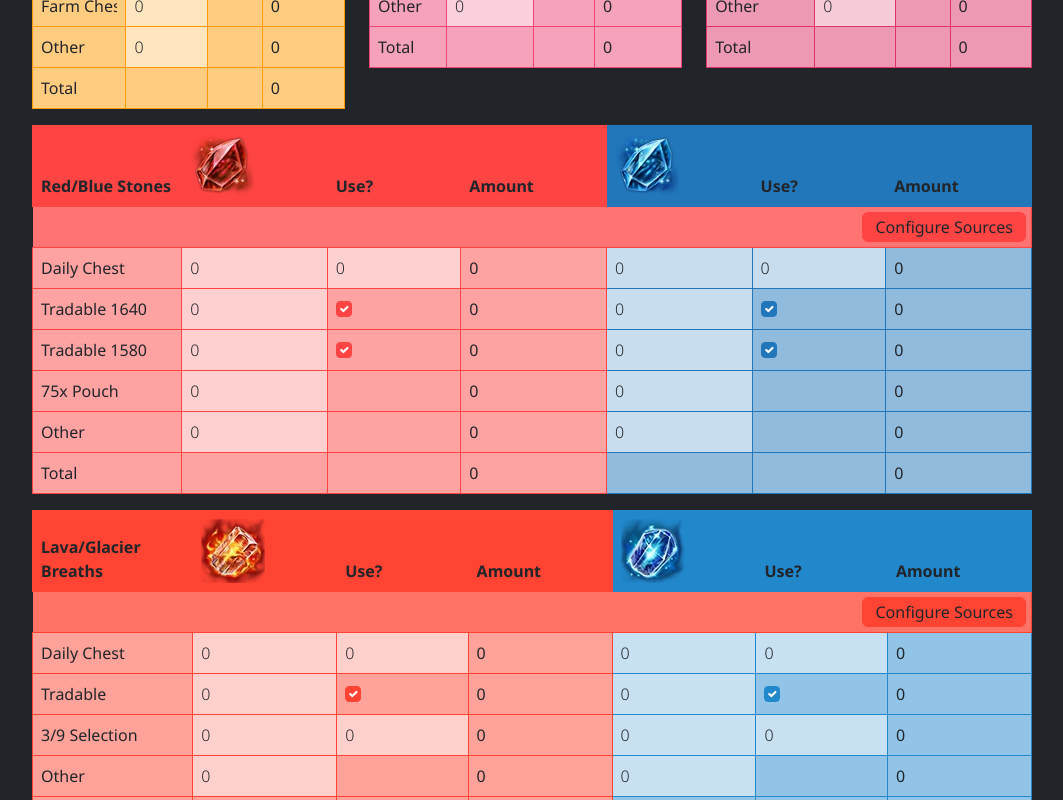
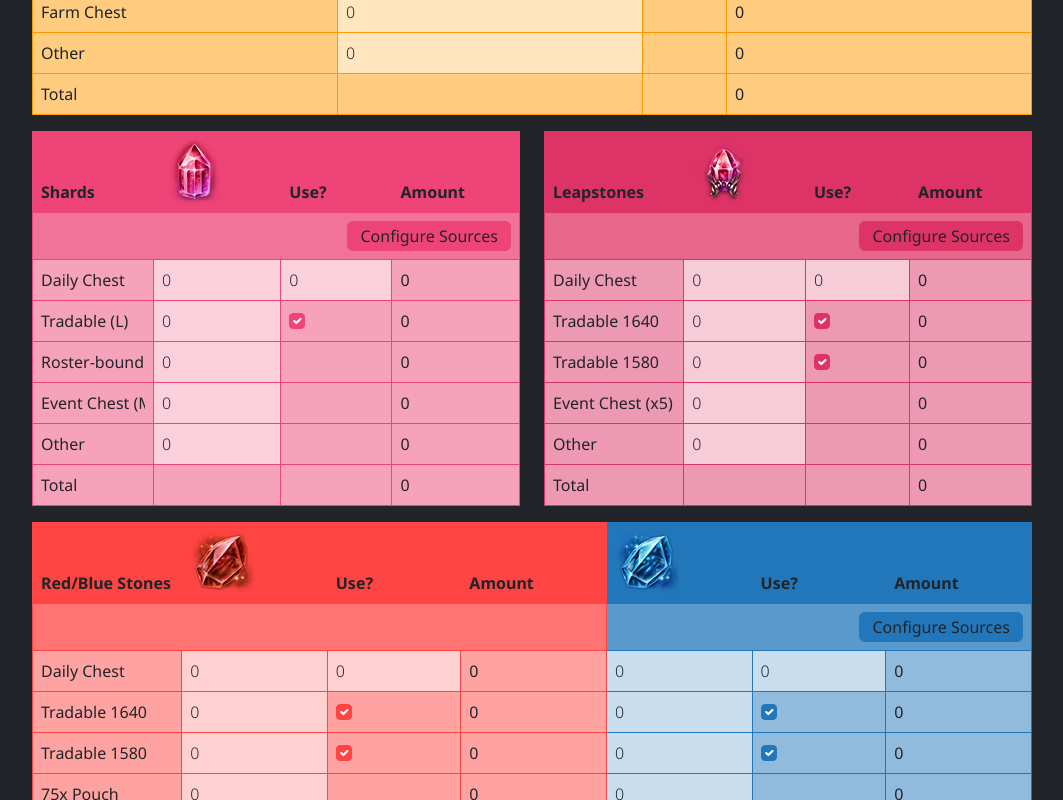
Before and after one commit to md842/loa-planner, a React (Vite) app: page / in a window 1280 px wide. Shown: the part 740-1540 px from the top of the page, without its empty margins (108-1171 px from the left). Built offline with nearby package versions, Linux system fonts and the light colour scheme.

Commit message:
RosterStorageView synchronized tables
Daily chests selection synchronization between shards and leaps now works with the new selection chest implementation.

Additional improvements to formatting and styling of `RosterStorageView` and `RosterStorageCard`.

```diff
--- a/src/components/core/roster-storage-data.ts
+++ b/src/components/core/roster-storage-data.ts
@@ -24,7 +24,7 @@ const defaultSources: {[index: string]: Source[]} = {
     {id: "Total", qty: [0], amt: [0]}
   ],
   "shards": [
-    {id: "Daily Chest", qty: [0], use: [0], mult: [1000], amt: [0]},
+    {id: "Daily Chest", qty: [0], use: [0, 0], mult: [1000], amt: [0]},
     {id: "Tradable (L)", qty: [0], sel: [true], mult: [3000], amt: [0]},
     {id: "Roster-bound (L)", qty: [0], mult: [3000], amt: [0]},
     {id: "Event Chest (M)", qty: [0], mult: [2000], amt: [0]},
@@ -32,7 +32,7 @@ const defaultSources: {[index: string]: Source[]} = {
     {id: "Total", qty: [0], amt: [0]}
   ],
   "leaps": [
-    {id: "Daily Chest", qty: [0], use: [0], mult: [2], amt: [0]},
+    {id: "Daily Chest", qty: [0], use: [0, 0], mult: [2], amt: [0]},
     {id: "Tradable 1640", qty: [0], sel: [true], amt: [0]},
     {id: "Tradable 1580", qty: [0], sel: [true], div: 5, amt: [0]},
     {id: "Event Chest (x5)", qty: [0], mult: [5], amt: [0]},
--- a/src/components/planner/RosterStorageCard.css
+++ b/src/components/planner/RosterStorageCard.css
@@ -1,8 +1,33 @@
+/* Configure Sources row formatting */
+
+.configure{
+  background-color: color-mix(in srgb, var(--table-color) 75%, white) !important;
+  text-align: right;
+  padding: calc(0.375em - 1px); /* Reduce padding according to button height to maintain row size */
+}
+
+.configure.goal-btns button{
+  background-color: var(--table-color);
+  border: 1px solid var(--table-color);
+  color: #212529; /* Set light mode default text color */
+  margin-left: 0.5em; /* Separate buttons */
+  line-height: 1em; /* Reduce button height to fit in row */
+}
+
 /* Table color formatting */
 
 .mat2{
   background-color: var(--mat2-color) !important; /* Override background color */
   border-color: var(--mat2-color);
+}
+
+.mat2.configure{ /* Sets derived color for section titles */
+  background-color: color-mix(in srgb, var(--mat2-color) 75%, white) !important;
+}
+
+.mat2.configure.goal-btns button{
+  background-color: var(--mat2-color);
+  border: 1px solid var(--mat2-color);
 }
 
 .mat2.read-only{ /* Sets derived color for read-only fields */
--- a/src/components/planner/RosterStorageCard.tsx
+++ b/src/components/planner/RosterStorageCard.tsx
@@ -18,7 +18,7 @@ import Table from 'react-bootstrap/Table';
 /** Props interface for RosterStorageCard. */
 interface RosterStorageCardProps{
   configurable?: boolean; // If defined, this table's sources are configurable.
-  friendlyName: string; // Displayed as the table name (top-left corner)
+  title: string; // Displayed in the top-left corner of the table
   color: string; // The color used for this table
   image: string; // The image used for this table
   mat: keyof Materials; // The material associated with this table
@@ -28,26 +28,15 @@ interface RosterStorageCardProps{
   image2?: string; // The image used for the second material area of this table
   mat2?: keyof Materials; // The second material associated with this table
 
-  // References to parent component state/state setters for synchronized tables
-  /* If defined, this table is a controlled table; its daily chests field is
-     controlled by another table's. setDailyChestQty must not be defined. */
-  dailyChests?: number[];
-  /* If defined, this table is a controlling table; its daily chests field
-     controls another table's. dailyChests must not be defined. */
-  setDailyChestQty?: (qty: number) => void;
-
-  /* The following props must both be defined if either prop above is defined.
-     Signal [true] if daily chests are selected in the controlling table,
-            [false] if daily chests are selected in the controlled table. */
-  dailyChestSel?: boolean[];
-  setDailyChestSel?: (controllingTable: boolean) => void;
+  // If defined, this RosterStorageTable synchronizes with an external table.
+  syncMatIndex?: number; // Index of mat this table represents in the sync pair
 }
 
 /** Constructs the "Goals" section of the parent table. */
 export function RosterStorageCard(props: RosterStorageCardProps): ReactNode{
-  let {configurable, friendlyName, color, image, mat, color2, image2, mat2,
-       dailyChests, setDailyChestQty,
-       dailyChestSel, setDailyChestSel} = props; // Unpack props
+  let {configurable, title, color, image, mat,
+       color2, image2, mat2,
+       syncMatIndex} = props; // Unpack props
 
   // Get const reference to preset sources for this table's material(s)
   const presetSources = getPresetSources(mat);
@@ -72,40 +61,22 @@ export function RosterStorageCard(props: RosterStorageCardProps): ReactNode{
     }
   }, [changed]); // Runs when changed changes, does nothing on mount due to initial state false
 
-  // Daily chest synchronization signal handlers
-  useEffect(() => { // Controlled table quantity update hook
-    if (dailyChests && dailyChests.length){ // Received non-empty signal
-      // console.log("Controlled table", mat, "quantity update hook got signal", dailyChests[0]);
-      setSource(0, 0, dailyChests[0]); // Update source quantity to signal value
-      setChanged(true); // Signal that uncommitted changes are present
-    }
-  }, [dailyChests]); // Runs when dailyChests changes, does nothing on mount due to empty signal
-
-  useEffect(() => { // Controlling/controlled table selected update hook
-    if (dailyChestSel && dailyChestSel.length){ // Received non-empty signal
-      // console.log("Table", mat, "selected update hook", (((setDailyChestQty) && dailyChestSel[0]) || ((!setDailyChestQty) && !dailyChestSel[0])));
-      // Controlling table sets selected == signal, controlled table sets selected == !signal
-      setSource(0, 0, undefined, (((setDailyChestQty) && dailyChestSel[0]) ||
-                                  ((!setDailyChestQty) && !dailyChestSel[0])));
-      setChanged(true);
-    }
-  }, [dailyChestSel]); // Runs when dailyChestSel changes, does nothing on mount due to empty signal
-
   function initTable(): ReactNode[]{ // Table state initializer function
     let table: ReactNode[] = []; // Initialize table
 
     for (let i = 0; i < sources.length; i++){ // Build row for each source
       table.push(
         <SourceRow key={sources[i].id}
-          total={(i == sources.length - 1)} // Last source is total
+          total={i == sources.length - 1} // Last source is total
           src={sources[i]}
+          index={i}
+          combo={mat2 ? true : false}
+          // Parent component state setters
+          setChanged={setChanged}
           setSource={setSource}
-          index={i}
-          combo={(mat2) ? true : false}
-          setChanged={setChanged}
-          dailyChests={dailyChests}
-          setDailyChestQty={setDailyChestQty}
-          setDailyChestSel={setDailyChestSel}
+          // Synchronized table props
+          syncRow={syncMatIndex != null && sources[i].id == "Daily Chest"}
+          syncMatIndex={syncMatIndex}
         />
       );
     }
@@ -118,7 +89,7 @@ export function RosterStorageCard(props: RosterStorageCardProps): ReactNode{
     let src: Source = JSON.parse(JSON.stringify(sources[srcIndex]));
     let total: Source = JSON.parse(JSON.stringify(sources[sources.length - 1]));
 
-    function updateSource(matIndex: number, qty?: number, selected?: boolean, newUse?: number[]): Source{
+    function updateSource(matIndex: number, newUse?: number[]): Source{
       if (qty != null) // If defined, update src.qty
         src.qty[matIndex] = qty;
       if (selected != null) // If defined, update src.use (not selection chest)
@@ -128,14 +99,13 @@ export function RosterStorageCard(props: RosterStorageCardProps): ReactNode{
         if (newUse.length == 2)
           src.use![1] = newUse[1];
       }
-
       total.amt[matIndex] -= src.amt[matIndex]; // Subtract old amount from total
 
       if (src.sel && !src.sel[matIndex]) // Source is inactive
         src.amt[matIndex] = 0; // Set amount to 0
       else{ // Source is active, calculate new src.amt and add to total.amt
         // If src.use is defined, start from src.use, else start from src.qty
-        let amt: number = (src.use) ? Number(src.use![matIndex]) : src.qty[matIndex];
+        let amt: number = (src.use) ? src.use[matIndex] : src.qty[matIndex];
         if (src.div) // Apply floor divisor if present
           amt = Math.floor(amt / src.div);
         if (src.mult) // Apply multiplier if present
@@ -146,11 +116,9 @@ export function RosterStorageCard(props: RosterStorageCardProps): ReactNode{
       return src;
     }
 
-    src = updateSource(matIndex, qty, selected, newUse);
-    if (src.use && src.use.length == 2) // src is a selection chest
-      src = updateSource(matIndex ? 0 : 1, qty);
-
-    console.log("Updated source:", src);
+    src = updateSource(matIndex, newUse);
+    if (src.use && src.amt.length == 2) // src is a selection chest
+      src = updateSource(matIndex ? 0 : 1);
 
     // Update sources state variable
     setSources([
@@ -224,13 +192,14 @@ export function RosterStorageCard(props: RosterStorageCardProps): ReactNode{
         sources[sources.length - 2], // "Other"
         tempTotal // "Total"
       ]);
+      setChanged(true); // Save roster storage data for this mat
       setModalVis(false); // Close modal
     }
 
     return(
       <Modal show={modalVis} centered>
         <Modal.Header>
-          <Modal.Title>Configure Sources of {friendlyName}</Modal.Title>
+          <Modal.Title>Configure Sources of {title}</Modal.Title>
         </Modal.Header>
         <Modal.Body>
           <p>Drag and drop sources to reorder them, or click the trash button to delete them.</p>
@@ -292,7 +261,7 @@ export function RosterStorageCard(props: RosterStorageCardProps): ReactNode{
       <Table hover>
         <thead>
           <tr>
-            <th>{friendlyName}</th>
+            <th>{title}</th>
             <th><img src={image}/></th>
             <th>Use?</th>
             <th>Amount</th>
@@ -303,9 +272,16 @@ export function RosterStorageCard(props: RosterStorageCardProps): ReactNode{
             </>}
           </tr>
           {configurable && <tr>
-            <td className="section-title goal-btns" colSpan={(mat2) ? 7 : 4}>
-              <Button variant="primary" onClick={() => setModalVis(true)}>Configure Sources</Button>
+            <td className="configure goal-btns" colSpan={4}>
+              {!mat2 &&
+                <Button variant="primary" onClick={() => setModalVis(true)}>Configure Sources</Button>
+              }
             </td>
+            {mat2 &&
+              <td className="mat2 configure goal-btns" colSpan={3}>
+                <Button variant="primary" onClick={() => setModalVis(true)}>Configure Sources</Button>
+              </td>
+            }
           </tr>}
         </thead>
         <tbody>
--- a/src/pages/planner-tabs/RosterStorageView.tsx
+++ b/src/pages/planner-tabs/RosterStorageView.tsx
@@ -1,4 +1,4 @@
-import {useState} from 'react';
+import {createContext, useState} from 'react';
 
 import {RosterStorageCard} from '../../components/planner/RosterStorageCard';
 
@@ -15,22 +15,31 @@ import t4_shard from '../../assets/t4_shard.png';
 import Container from 'react-bootstrap/Container';
 import Row from 'react-bootstrap/Row';
 
+interface SyncState{
+  dailyChestQty: number[];
+  setDailyChestQty: (qty: number) => void;
+  dailyChestUse: number[];
+  setDailyChestUse: (use: number[]) => void;
+}
+
+export const SyncContext = createContext({} as SyncState);
+
 export function RosterStorageView(){
-  const [dailyChests, setDailyChestQty] = useState([] as number[]);
-  const [dailyChestSel, setDailyChestSel] = useState([] as boolean[]);
+  const [dailyChestQty, setDailyChestQty] = useState([] as number[]);
+  const [dailyChestUse, setDailyChestUse] = useState([] as number[]);
 
 	return(
     <main>
       <Container fluid="md">
         <Row>
           <RosterStorageCard
-            friendlyName="Silver"
+            title="Silver"
             color="#999"
             image={silver}
             mat="silver"
           />
           <RosterStorageCard
-            friendlyName="Gold"
+            title="Gold"
             color="#FC4"
             image={gold}
             mat="gold"
@@ -38,35 +47,42 @@ export function RosterStorageView(){
         </Row>
         <Row>
           <RosterStorageCard configurable
-            friendlyName="Fusion Materials"
+            title="Fusion Materials"
             color="#F90"
             image={t4_fusion}
             mat="fusions"
           />
+        </Row>
+        <Row>
+          <SyncContext value={
+            {
+              dailyChestQty: dailyChestQty,
+              setDailyChestQty: (qty: number) => setDailyChestQty([qty]),
+              dailyChestUse: dailyChestUse,
+              setDailyChestUse: (use: number[]) => setDailyChestUse(use)
+            } as SyncState}
+          >
             <RosterStorageCard configurable
-            friendlyName="Shards"
+              title="Shards"
               color="#E47"
               image={t4_shard}
               mat="shards"
-            // Controlling table: controls daily chests in "leaps" table
-            setDailyChestQty={(qty: number) => setDailyChestQty([qty])}
-            dailyChestSel={dailyChestSel}
-            setDailyChestSel={(controllingTable: boolean) => setDailyChestSel([controllingTable])}
+              // Synchronized table: syncs daily chests with "leaps" table
+              syncMatIndex={0}
             />
             <RosterStorageCard configurable
-            friendlyName="Leapstones"
+              title="Leapstones"
               color="#D36"
               image={t4_leap}
               mat="leaps"
-            // Controlled table: daily chests controlled by "shards" table
-            dailyChests={dailyChests}
-            dailyChestSel={dailyChestSel}
-            setDailyChestSel={(controllingTable: boolean) => setDailyChestSel([controllingTable])}
+              // Synchronized table: syncs daily chests with "shards" table
+              syncMatIndex={1}
             />
+          </SyncContext>
         </Row>
         <Row>
           <RosterStorageCard configurable
-            friendlyName="Red/Blue Stones"
+            title="Red/Blue Stones"
             color="#F44"
             image={t4_red}
             mat="reds"
@@ -74,8 +90,10 @@ export function RosterStorageView(){
             image2={t4_blue}
             mat2="blues"
           />
+        </Row>
+        <Row>
           <RosterStorageCard configurable
-            friendlyName="Lava/Glacier Breaths"
+            title="Lava/Glacier Breaths"
             color="#F43"
             image={t4_redSolar}
             mat="redSolars"
```
Also changed, not shown: src/components/planner/tables/SourceRow.tsx (+63 -68 lines). Lines whose indentation alone changed are shown as unchanged.
